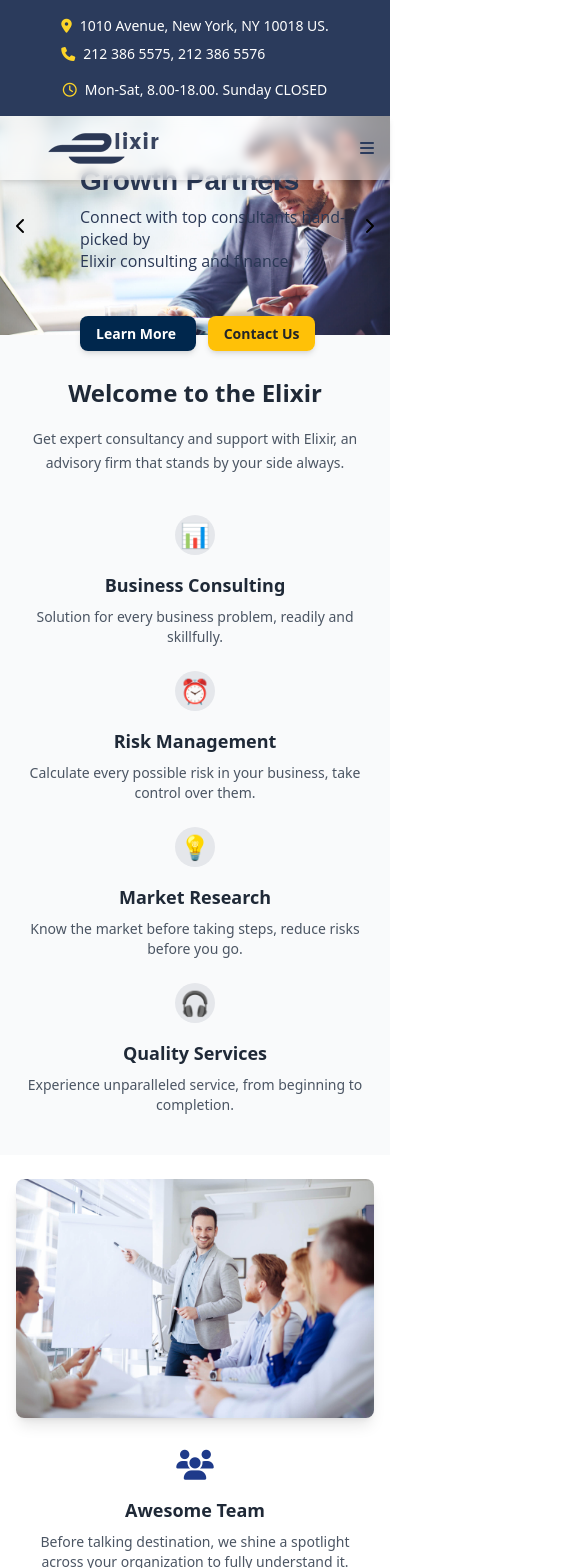
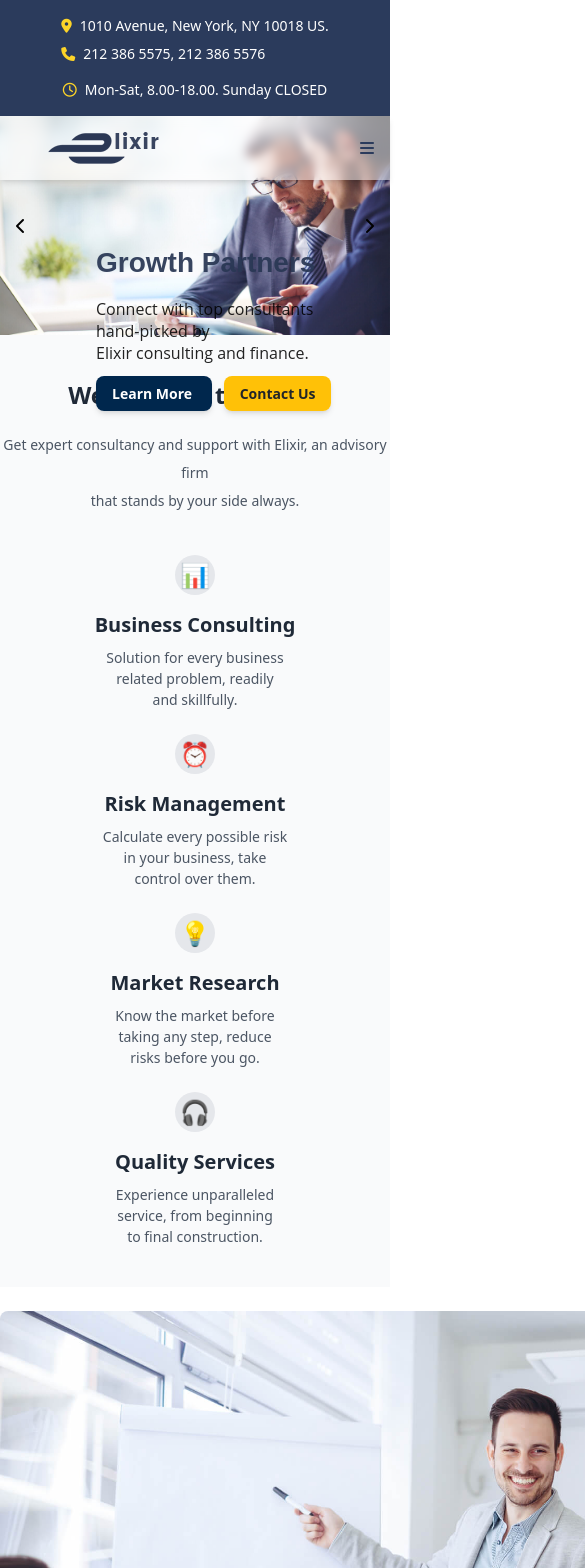
Before and after one commit to Jc0d3s/DB-MAIN, a Nuxt app: page / in a window 390 px wide. Shown: the top 1568 px of the page, 585 px wide, since content can reach past the window. Built offline with nearby package versions, Linux system fonts and the light colour scheme.

Commit message:
Added animations

```diff
--- a/components/HeroSection.vue
+++ b/components/HeroSection.vue
@@ -1,5 +1,6 @@
 <script setup lang="ts">
-import { ref, onMounted, onBeforeUnmount } from 'vue';
+import { ref, onMounted, onBeforeUnmount, nextTick } from 'vue';
+import { gsap } from 'gsap';
 
 // Define the structure of a Header using an interface
 interface Header {
@@ -32,23 +33,53 @@ const currentHeader = ref(0);
 // Functions to navigate between headers
 const nextHeader = () => {
   currentHeader.value = (currentHeader.value + 1) % headers.value.length;
+  animateContent(); // Trigger animation on next slide
 };
 
 const previousHeader = () => {
   currentHeader.value = (currentHeader.value - 1 + headers.value.length) % headers.value.length;
+  animateContent(); // Trigger animation on previous slide
 };
+
+// GSAP animation function
+const animateContent = () => {
+  nextTick(() => {
+    // Animate title, description, and buttons
+    gsap.from('.fade-up', {
+      opacity: 0,
+      y: 30,
+      duration: 2.0,
+      ease: 'power3.out',
+      stagger: 0.2, // Adds a delay between animations
+       // Resets properties to avoid conflicts
+    });
+
+    // Specific animation for buttons
+    gsap.from('.button-fade', {
+      opacity: 0,
+      y: 30,
+      duration: 2.0,
+      ease: 'power3.out',
+      stagger: 0.2, // Adds a delay between animations
+      clearProps: 'all', // Resets properties to avoid conflicts
+    });
+  });
+};
+
+
+
 
 // Auto-slide functionality
 let autoSlide: ReturnType<typeof setInterval>;
 onMounted(() => {
   autoSlide = setInterval(nextHeader, 4000);
+  animateContent(); // Initial animation
 });
 
 onBeforeUnmount(() => {
   clearInterval(autoSlide);
 });
 </script>
-
 
 <template>
   <div class="relative -mt-12 z-10">
@@ -65,48 +96,42 @@ onBeforeUnmount(() => {
     >
       <div class="max-w-full">
         <!-- Title -->
-        <transition-group
-          name="pop-up"
-          tag="div"
-        >
         <h1
           v-if="headers[currentHeader]"
           :key="`header-title-${currentHeader}`"
-            class="text-[#2A3855] text-[67.34px] sm:text-[36px] font-bold mb-2"
+          class="fade-up text-[#2A3855] text-[67.34px] sm:text-[36px] font-bold mb-2"
           style="font-family: 'Montserrat', sans-serif; line-height: 1.2;"
         >
           {{ headers[currentHeader].title }}
         </h1>
-        </transition-group>
 
         <!-- Description -->
-        <transition-group
-          name="pop-up"
-          tag="div"
-        >
         <p
           v-if="headers[currentHeader]"
           :key="`header-description-${currentHeader}`"
-            class="text-[#2A3855] text-[28.43px] sm:text-[18px] mb-12"
+          class="fade-up color-primary mt-4 mb-5 lh-2 fs-1 fs-md-2"
           style="font-family: 'Open Sans', sans-serif; line-height: 1.4;"
           v-html="headers[currentHeader].description"
         ></p>
-        </transition-group>
 
         <!-- Buttons -->
         <div>
           <a
   href="#learn-more"
-            class="bg-[#00274D] text-white font-semibold px-8 py-3 sm:px-4 sm:py-2 rounded-lg shadow-md hover:bg-[#001F3A] transition duration-200 mr-3"
+  :key="`learn-more-${currentHeader}`"
+  class=" bg-[#00274D] text-white font-semibold px-8 py-3 sm:px-4 sm:py-2 rounded-lg shadow-md hover:bg-[#001F3A] transition duration-200 mr-3"
 >
   Learn More
 </a>
 <a
   href="#contact-us"
-            class="bg-[#ffc107] text-[#212529] font-semibold px-8 py-3 sm:px-4 sm:py-2 rounded-lg shadow-md hover:bg-[#e0a800] transition duration-200"
+  :key="`contact-us-${currentHeader}`"
+  class=" bg-[#ffc107] text-[#212529] font-semibold px-8 py-3 sm:px-4 sm:py-2 rounded-lg shadow-md hover:bg-[#e0a800] transition duration-200"
 >
   Contact Us
 </a>
+
+
         </div>
       </div>
     </div>
@@ -127,63 +152,47 @@ onBeforeUnmount(() => {
   </div>
 </template>
 
-
-
 <style scoped>
 /* Default Styles */
 h1 {
-  font-size: 72px; /* Larger font size for desktop screens */
+  font-size: 72px;
   line-height: 1.2;
 }
 
 p {
-  font-size: 32px; /* Larger description font size */
+  font-size: 32px;
   line-height: 1.4;
 }
 
+/* Buttons */
 a {
-  font-size: 16px; /* Button text size */
+  font-size: 16px;
   padding: 0.75rem 1.25rem;
 }
 
-/* Adjustments for tablet screens */
+/* Responsive Styles */
 @media (max-width: 768px) {
   h1 {
-    font-size: 48px; /* Larger font size for tablets */
+    font-size: 48px;
   }
   p {
-    font-size: 24px; /* Larger description font size for tablets */
+    font-size: 24px;
   }
   a {
-    font-size: 14px; /* Adjust button text size for tablets */
+    font-size: 14px;
   }
 }
 
-/* Adjustments for mobile screens */
 @media (max-width: 480px) {
   h1 {
-    font-size: 28px; /* Reduced font size for better fit */
-    line-height: 1.2; /* Ensure line height works for wrapping */
+    font-size: 28px;
   }
   p {
-    font-size: 16px; /* Reduced description font size */
-    line-height: 1.4; /* Improved readability */
-  }
-  .absolute.inset-0 {
-    padding: 1rem; /* Add padding for mobile view */
-    margin-top: 2rem; /* Add margin to prevent overlap with previous section */
-  }
-  .text-black {
-    max-width: 100%; /* Prevent text from overflowing */
-    word-wrap: break-word; /* Ensure words break properly */
+    font-size: 16px;
   }
   a {
-    font-size: 14px; /* Same button text size as tablets */
-    padding: 0.5rem 1rem; /* Adjust button padding for mobile */
-  }
-  /* Add z-index to ensure buttons are above dropdown */
-  .z-50 {
-    z-index: 100;
+    font-size: 14px;
+    padding: 0.5rem 1rem;
   }
 }
 </style>
--- a/components/ServicesSection.vue
+++ b/components/ServicesSection.vue
@@ -1,125 +1,276 @@
-<script>
-export default {
-  name: "ServicesSection",
-  data() {
-    return {
-      services: [
-        { icon: "📊", title: "Business Consulting", description: "Solution for every business problem!" },
-        { icon: "💡", title: "Market Research", description: "Know the market before taking steps." },
-        { icon: "🎧", title: "Quality Services", description: "Unparalleled service from start to finish." },
-      ],
-    };
-  },
-};
-</script>
-
 <template>
   <section class="text-center py-10 bg-gray-50">
     <!-- Intro Section -->
-    <div class="mb-10 px-4">
-      <h1 class="text-3xl md:text-4xl font-bold text-gray-800">Welcome to the Elixir</h1>
-      <p class="text-base md:text-lg text-gray-600 mt-4">
-        Get expert consultancy and support with Elixir, an advisory firm<br class="hidden md:block">
+    <div class="intro mb-10">
+      <h1 class="text-4xl font-bold text-gray-800">Welcome to the Elixir</h1>
+      <p class="text-lg text-gray-600 mt-4">
+        Get expert consultancy and support with Elixir, an advisory firm <br />
         that stands by your side always.
       </p>
     </div>
     <!-- Services Section -->
-    <div class="grid grid-cols-1 sm:grid-cols-2 lg:grid-cols-4 gap-8 px-4">
+    <div class="service-cards grid grid-cols-1 md:grid-cols-2 lg:grid-cols-4">
       <div class="service-card">
         <div class="icon bg-gray-200 w-16 h-16 mx-auto flex items-center justify-center rounded-full mb-4 text-2xl text-gray-800">
           📊
         </div>
-        <h3 class="text-lg font-semibold text-gray-800">Business Consulting</h3>
-        <p class="text-sm text-gray-600 mt-2">
-          Solution for every business problem, readily and skillfully.
+        <h3 class="text-xl font-semibold text-gray-800">Business Consulting</h3>
+        <p class="text-gray-600 mt-2">
+          Solution for every business<br />related problem, readily<br /> and skillfully.
         </p>
       </div>
       <div class="service-card">
         <div class="icon bg-gray-200 w-16 h-16 mx-auto flex items-center justify-center rounded-full mb-4 text-2xl text-gray-800">
           ⏰
         </div>
-        <h3 class="text-lg font-semibold text-gray-800">Risk Management</h3>
-        <p class="text-sm text-gray-600 mt-2">
-          Calculate every possible risk in your business, take control over them.
+        <h3 class="text-xl font-semibold text-gray-800">Risk Management</h3>
+        <p class="text-gray-600 mt-2">
+          Calculate every possible risk<br /> in your business, take<br /> control over them.
         </p>
       </div>
       <div class="service-card">
         <div class="icon bg-gray-200 w-16 h-16 mx-auto flex items-center justify-center rounded-full mb-4 text-2xl text-gray-800">
           💡
         </div>
-        <h3 class="text-lg font-semibold text-gray-800">Market Research</h3>
-        <p class="text-sm text-gray-600 mt-2">
-          Know the market before taking steps, reduce risks before you go.
+        <h3 class="text-xl font-semibold text-gray-800">Market Research</h3>
+        <p class="text-gray-600 mt-2">
+          Know the market before<br />taking any step, reduce<br /> risks before you go.
         </p>
       </div>
       <div class="service-card">
         <div class="icon bg-gray-200 w-16 h-16 mx-auto flex items-center justify-center rounded-full mb-4 text-2xl text-gray-800">
           🎧
         </div>
-        <h3 class="text-lg font-semibold text-gray-800">Quality Services</h3>
-        <p class="text-sm text-gray-600 mt-2">
-          Experience unparalleled service, from beginning to completion.
+        <h3 class="text-xl font-semibold text-gray-800">Quality Services</h3>
+        <p class="text-gray-600 mt-2">
+          Experience unparalleled <br />service, from beginning<br /> to final construction.
         </p>
       </div>
     </div>
   </section>
-  <div class="text-center my-6 px-4">
+  <div class="image-section text-center my-6">
     <img
-      class="mx-auto rounded-lg shadow-lg max-w-full h-auto"
       :src="'/assets/video-screenshot-2.jpg'"
       :alt="imageAlt"
+      class="animated-image mx-auto rounded-lg shadow-lg max-w-[1000px] h-auto"
     />
     <p v-if="caption" class="mt-4 text-gray-600 text-sm">{{ caption }}</p>
   </div>
 
-  <div class="flex flex-col sm:flex-row justify-center space-y-6 sm:space-y-0 sm:space-x-8 my-8 px-4">
+  <div class="additional-cards flex justify-center space-x-8 my-8">
     <!-- Card 1 -->
     <div class="text-center max-w-xs">
-      <div class="flex justify-center text-blue-900 text-3xl mb-4">
+      <div class="flex justify-center text-blue-900 text-4xl mb-4">
         <i class="fas fa-users"></i>
       </div>
       <h3 class="font-bold text-lg text-gray-800">Awesome Team</h3>
-      <p class="mt-2 text-sm text-gray-600">
+      <p class="mt-2 text-gray-600">
         Before talking destination, we shine a spotlight across your organization to fully understand it.
       </p>
     </div>
+
     <!-- Card 2 -->
     <div class="text-center max-w-xs">
-      <div class="flex justify-center text-blue-900 text-3xl mb-4">
+      <div class="flex justify-center text-blue-900 text-4xl mb-4">
         <i class="fas fa-comments"></i>
       </div>
       <h3 class="font-bold text-lg text-gray-800">Excellent Support</h3>
-      <p class="mt-2 text-sm text-gray-600">
+      <p class="mt-2 text-gray-600">
         If you face any trouble, you can always let our dedicated support team help you. They are ready for you 24/7.
       </p>
     </div>
+
     <!-- Card 3 -->
     <div class="text-center max-w-xs">
-      <div class="flex justify-center text-blue-900 text-3xl mb-4">
+      <div class="flex justify-center text-blue-900 text-4xl mb-4">
         <i class="fas fa-bolt"></i>
       </div>
       <h3 class="font-bold text-lg text-gray-800">Faster Performance</h3>
-      <p class="mt-2 text-sm text-gray-600">
+      <p class="mt-2 text-gray-600">
         We develop a systematic, well-ordered process of analysis, from concept through implementation.
       </p>
     </div>
   </div>
+  <section class="services-section bg-gray-50 py-12">
+    <div class="container mx-auto px-4">
+      <!-- Our Services Title -->
+      <div class="text-center mb-4">
+        <h2 class="text-3xl font-bold text-gray-800 mb-8">
+          Our Services
+        </h2>
+        <hr class="w-24 h-1 mx-auto border-blue-600 bg-blue-600 rounded mb-12" />
+      </div>
+
+      <!-- Business Consulting Section -->
+      <div class="flex flex-wrap items-center justify-center lg:justify-between mb-4">
+        <!-- Image -->
+        <div class="w-full lg:w-1/2 px-4 mb-4 lg:mb-0">
+          <img
+            src="C:\Users\LENOVO\Documents\JeevanTask1\JeevanTask1\public\assets\6.jpg"
+            alt="Business Consulting"
+            class="animated-image rounded-lg shadow-lg w-full"
+          />
+        </div>
+        <!-- Text Content -->
+        <div class="w-full lg:w-1/2 px-4">
+          <h3 class="text-2xl font-bold text-gray-800 mb-4">
+            Business Consulting
+          </h3>
+          <p class="text-gray-600 leading-relaxed mb-6">
+            As one of the world’s largest accountancy networks, elixir helps a diverse range of clients with a diverse range of needs. This is especially true of our Advisory Practice, which provides corporate finance and transaction services, business restructuring.
+          </p>
+          <a
+            href="#"
+            class="text-blue-600 font-semibold hover:underline flex items-center"
+          >
+            Learn More
+            <span class="ml-2">→</span>
+          </a>
+        </div>
+      </div>
+
+      <!-- Tax Consulting Section -->
+      <div class="flex flex-wrap items-center justify-center lg:justify-between flex-row-reverse mb-4">
+        <!-- Image -->
+        <div class="w-full lg:w-1/2 px-4 mb-4 lg:mb-0">
+          <img
+            src="C:\Users\LENOVO\Documents\JeevanTask1\JeevanTask1\public\assets\7.jpg"
+            alt="Tax Consulting"
+            class="animated-image rounded-lg shadow-lg w-full"
+          />
+        </div>
+        <!-- Text Content -->
+        <div class="w-full lg:w-1/2 px-4">
+          <h3 class="text-2xl font-bold text-gray-800 mb-4">
+            Tax Consulting
+          </h3>
+          <p class="text-gray-600 leading-relaxed mb-6">
+            Elixir serves clients across the country and around the world as they navigate an increasingly complex tax landscape. Our tax professionals draw on deep experience and industry-specific knowledge to deliver clients the insights and innovation they need.
+          </p>
+          <a
+            href="#"
+            class="text-blue-600 font-semibold hover:underline flex items-center"
+          >
+            Learn More
+            <span class="ml-2">→</span>
+          </a>
+        </div>
+      </div>
+
+      <!-- Technology Consulting Section -->
+      <div class="flex flex-wrap items-center justify-center lg:justify-between mb-4">
+        <!-- Image -->
+        <div class="w-full lg:w-1/2 px-4 mb-4 lg:mb-0">
+          <img
+            src="C:\Users\LENOVO\Documents\JeevanTask1\JeevanTask1\public\assets\8.jpg"
+            alt="Technology Consulting"
+            class="animated-image rounded-lg shadow-lg w-full"
+          />
+        </div>
+        <!-- Text Content -->
+        <div class="w-full lg:w-1/2 px-4">
+          <h3 class="text-2xl font-bold text-gray-800 mb-4">
+            Advisory
+          </h3>
+          <p class="text-gray-600 leading-relaxed mb-6">
+            To help you understand what this road looks like, we surveyed 1165 digital marketers across Europe and North America to explore current trends and priorities in digital marketing.
+          </p>
+          <a
+            href="#"
+            class="text-blue-600 font-semibold hover:underline flex items-center"
+          >
+            Learn More
+            <span class="ml-2">→</span>
+          </a>
+        </div>
+      </div>
+    </div>
+  </section>
+  <div class="flex flex-col md:flex-row justify-evenly items-center bg-gray-50 p-8 space-y-6 md:space-y-0 md:space-x-4">
+    <div class="flex items-start space-x-4">
+      <div class="text-blue-700">
+        <i class="fas fa-credit-card text-2xl"></i>
+      </div>
+      <div>
+        <h3 class="text-lg font-semibold text-gray-900">Special financing</h3>
+        <p class="text-gray-600">Apply for special financial support and <br />earn exclusive rewards.</p>
+      </div>
+    </div>
+    <div class="flex items-start space-x-2">
+      <div class="text-blue-700">
+        <i class="fas fa-comments text-2xl"></i>
+      </div>
+      <div>
+        <h3 class="text-lg font-semibold text-gray-900">Chat with team</h3>
+        <p class="text-gray-600">
+          Have a question? Chat online with an<br /> expert.
+          <a href="#" class="text-blue-600 underline">Start chatting</a>
+        </p>
+      </div>
+    </div>
+    <div class="flex items-start space-x-2">
+      <div class="text-blue-700">
+        <i class="fas fa-phone text-2xl"></i>
+      </div>
+      <div>
+        <h3 class="text-lg font-semibold text-gray-900">Call a specialist</h3>
+        <p class="text-gray-600">
+          Our 24/7 support team is ready for <br />you at 1-800-MY-Elixir.
+        </p>
+      </div>
+    </div>
+  </div>
 </template>
 
+<script>
+import { nextTick } from "vue";
+import { gsap } from "gsap";
 
+export default {
+  name: "ServicesSection",
+  mounted() {
+    nextTick(() => {
+      const animateSection = (entries, observer) => {
+        entries.forEach((entry) => {
+          if (entry.isIntersecting) {
+            const target = entry.target;
+
+            gsap.from(target, {
+              opacity: 0,
+              y: 50,
+              duration: 1,
+              ease: "power3.out",
+            });
+
+            observer.unobserve(target);
+          }
+        });
+      };
+
+      const observerOptions = {
+        threshold: 0.2,
+      };
+
+      const observer = new IntersectionObserver(animateSection, observerOptions);
+
+      document.querySelectorAll(".intro, .service-card, .animated-image, .flex, .services-section h2, .services-section img, .services-section p, .services-section a").forEach((section) => {
+        observer.observe(section);
+      });
+    });
+  },
+};
+</script>
 
 <style scoped>
-/* General Styles */
 .icon {
   width: 4rem;
   height: 4rem;
 }
-
 /* Grid Layout Adjustments */
 @media (max-width: 768px) {
   .grid {
-    grid-template-columns: 1fr; /* Single column for tablets and smaller screens */
-    gap: 2rem; /* Adjust gap for better spacing */
+    grid-template-columns: 1fr;
+    gap: 2rem;
   }
 
   .service-card {
@@ -127,45 +278,44 @@ export default {
   }
 
   h1 {
-    font-size: 2rem; /* Reduce font size for titles on smaller screens */
+    font-size: 2rem;
   }
 
   p {
-    font-size: 1rem; /* Adjust paragraph font size */
+    font-size: 1rem;
   }
 
   .icon {
     width: 3rem;
-    height: 3rem; /* Smaller icon size for tablets */
+    height: 3rem;
   }
 }
-
 @media (max-width: 480px) {
   .grid {
-    gap: 1.5rem; /* Further reduce gap for mobile screens */
+    gap: 1.5rem;
   }
 
   h1 {
-    font-size: 1.5rem; /* Smaller title font size for mobile */
+    font-size: 1.5rem;
   }
 
   p {
-    font-size: 0.875rem; /* Smaller paragraph font size */
+    font-size: 0.875rem;
   }
 
   .icon {
     width: 2.5rem;
-    height: 2.5rem; /* Smallest icon size for mobile screens */
+    height: 2.5rem;
   }
 
   .flex {
-    flex-direction: column; /* Stack cards vertically on smaller screens */
+    flex-direction: column;
     align-items: center;
     text-align: center;
   }
 
   .max-w-xs {
-    width: 100%; /* Use full width for mobile screens! */
+    width: 100%;
   }
 }
 </style>
--- a/components/Team.vue
+++ b/components/Team.vue
@@ -1,4 +1,31 @@
+<template>
+  <div class="container mx-auto px-4 py-12">
+    <h1 class="text-4xl font-bold text-center mb-12 animate-heading text-gray-900">
+      Global Leadership
+    </h1>
+    <div class="grid grid-cols-1 sm:grid-cols-2 md:grid-cols-3 gap-8">
+      <div
+        v-for="member in team"
+        :key="member.name"
+        class="text-center bg-white p-6 rounded-lg shadow-md animate-card"
+      >
+        <img
+          :src="member.image"
+          alt="Team Member"
+          class="w-full h-48 object-cover rounded-lg mb-4"
+        />
+        <h2 class="text-2xl font-bold mt-4">{{ member.name }}</h2>
+        <p class="text-gray-500">{{ member.role }}</p>
+        <p class="mt-4 text-gray-700">{{ member.description }}</p>
+      </div>
+    </div>
+  </div>
+</template>
+
 <script>
+import { nextTick } from "vue";
+import { gsap } from "gsap";
+
 export default {
   name: "Team",
   data() {
@@ -46,92 +73,65 @@ export default {
       ],
     };
   },
+  mounted() {
+    nextTick(() => {
+      const animateSection = (entries, observer) => {
+        entries.forEach((entry) => {
+          if (entry.isIntersecting) {
+            const target = entry.target;
+
+            if (target.classList.contains("animate-heading")) {
+              gsap.from(target, { opacity: 0, y: -30, duration: 1, ease: "power3.out",onComplete: () => {
+                target.style.opacity = "1";
+              }});
+            }
+
+            if (target.classList.contains("animate-card")) {
+              gsap.from(target, {
+                opacity: 0,
+                y: 30,
+                duration: 1,
+                ease: "power3.out",
+                stagger: 0.2,
+              });
+            }
+
+            observer.unobserve(target);
+          }
+        });
+      };
+
+      const observerOptions = {
+        threshold: 0.2,
+      };
+
+      const observer = new IntersectionObserver(animateSection, observerOptions);
+
+      document.querySelectorAll(".animate-heading").forEach((el) => observer.observe(el));
+      document.querySelectorAll(".animate-card").forEach((el) => observer.observe(el));
+    });
+  },
 };
 </script>
 
-<template>
-  <div class="container mx-auto px-4 py-12">
-    <h1 class="text-4xl font-bold text-center mb-12">Global Leadership</h1>
-    <div class="grid grid-cols-1 sm:grid-cols-2 md:grid-cols-3 gap-8">
-      <div
-        v-for="member in team"
-        :key="member.name"
-        class="text-center bg-white p-6 rounded-lg shadow-md"
-      >
-        <img
-          :src="member.image"
-          alt="Team Member"
-          class="w-full h-48 object-cover rounded-lg mb-4"
-        />
-        <h2 class="text-2xl font-bold mt-4">{{ member.name }}</h2>
-        <p class="text-gray-500">{{ member.role }}</p>
-        <p class="mt-4 text-gray-700">{{ member.description }}</p>
-      </div>
-    </div>
-  </div>
-</template>
+<style scoped>
 
-
-
-
-<style scoped>
-/* General Styles */
-.icon {
-  width: 4rem;
-  height: 4rem;
+.text-gray-600 {
+  color: #4b5563; /* Ensure a solid color, not rgba with transparency */
+  opacity: 1; /* Set full opacity */
 }
 
-/* Grid Layout Adjustments */
+/* Responsive Adjustments */
 @media (max-width: 768px) {
   .grid {
-    grid-template-columns: 1fr; /* Single column for tablets and smaller screens */
-    gap: 2rem; /* Adjust gap for better spacing */
-  }
-
-  .service-card {
-    text-align: center;
-  }
-
-  h1 {
-    font-size: 2rem; /* Reduce font size for titles on smaller screens */
-  }
-
-  p {
-    font-size: 1rem; /* Adjust paragraph font size */
-  }
-
-  .icon {
-    width: 3rem;
-    height: 3rem; /* Smaller icon size for tablets */
+    grid-template-columns: 1fr;
+    gap: 2rem;
   }
 }
 
 @media (max-width: 480px) {
-  .grid {
-    gap: 1.5rem; /* Further reduce gap for mobile screens */
-  }
-
   h1 {
-    font-size: 1.5rem; /* Smaller title font size for mobile */
-  }
-
-  p {
-    font-size: 0.875rem; /* Smaller paragraph font size */
-  }
-
-  .icon {
-    width: 2.5rem;
-    height: 2.5rem; /* Smallest icon size for mobile screens */
-  }
-
-  .flex {
-    flex-direction: column; /* Stack cards vertically on smaller screens */
-    align-items: center;
-    text-align: center;
-  }
-
-  .max-w-xs {
-    width: 100%; /* Use full width for mobile screens */
+    font-size: 1.5rem;
   }
 }
 </style>
--- a/package.json
+++ b/package.json
@@ -12,6 +12,8 @@
   "dependencies": {
     "@heroicons/vue": "^1.0.6",
     "@pinia/nuxt": "^0.9.0",
+    "animate.css": "^4.1.1",
+    "gsap": "^3.12.5",
     "jquery": "^3.7.1",
     "magnific-popup": "^1.2.0",
     "nuxt": "^3.15.0",
```
Also changed, not shown: components/WhyChooseUs.vue (+73 -56 lines), 1 other file (tests, documents, lock files or other folders). Lines whose indentation alone changed are shown as unchanged.
